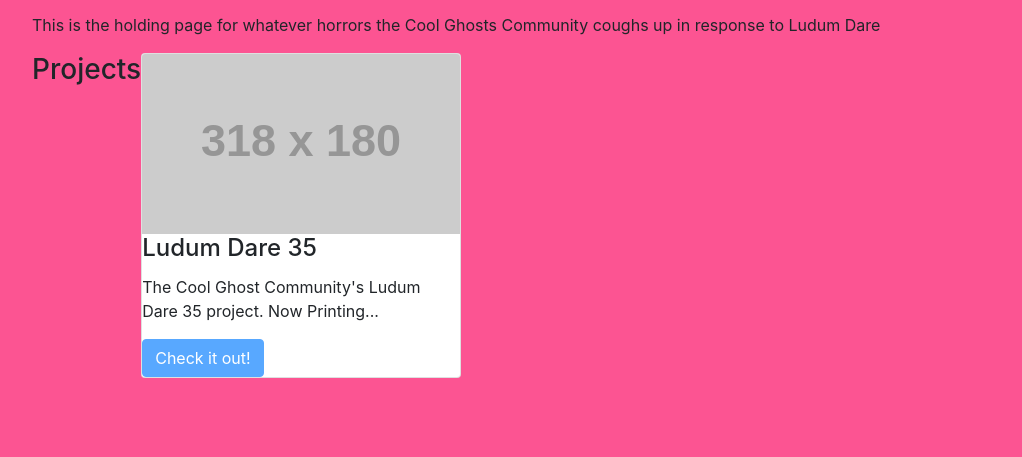
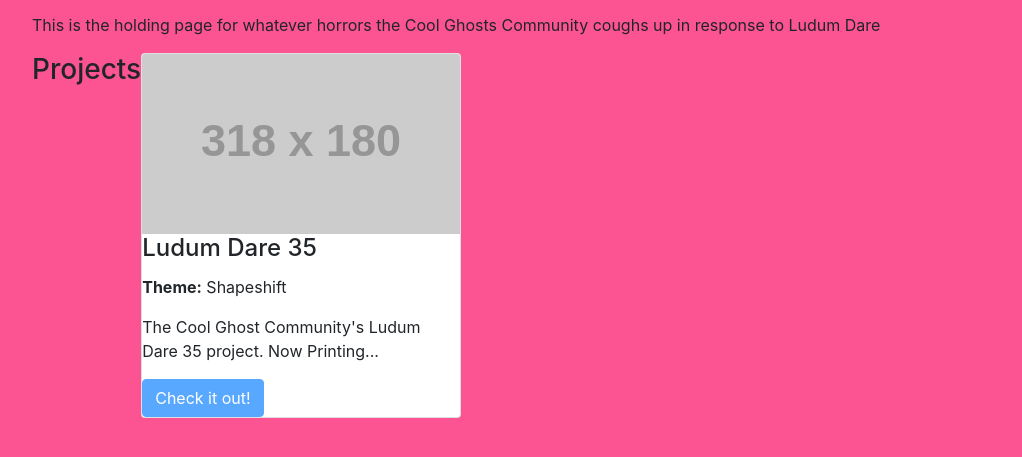
Before and after one commit to coolGhosts-LudumDare/coolghosts-ludumdare.github.io, a plain HTML site: page index.html in a window 1280 px wide. Shown: the part 83-540 px from the top of the page, without its empty margins (38-1060 px from the left). Drawn offline with nearby package versions, Linux system fonts and the light colour scheme; placeholder pictures from the web are drawn by us.

Commit message:
Added theme

```diff
--- a/index.html
+++ b/index.html
@@ -23,6 +23,7 @@
                     <img src="http://placehold.it/318x180/fc5492/ffffff" alt="LD35" class="card-img-top">
                     <div class="card-block">
                         <h4 class="card-title">Ludum Dare 35</h4>
+                        <p class="card-text"><strong>Theme:</strong> Shapeshift</p>
                         <p class="card-text">The Cool Ghost Community's Ludum Dare 35 project. Now Printing...</p>
                         <a href="#" class="btn btn-primary disabled">Check it out!</a>
                     </div>
```
